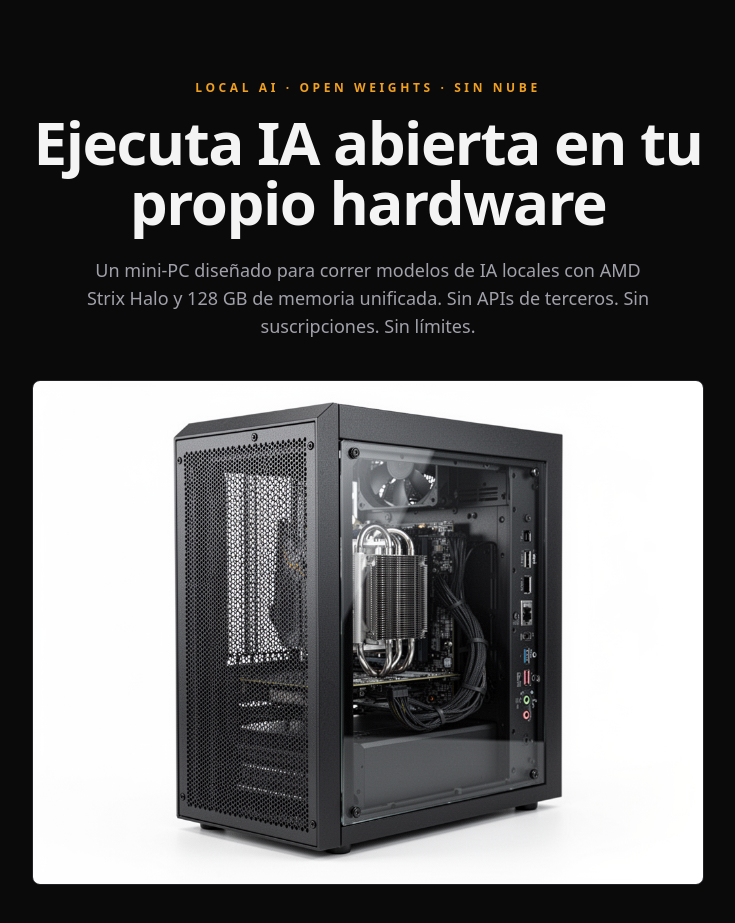
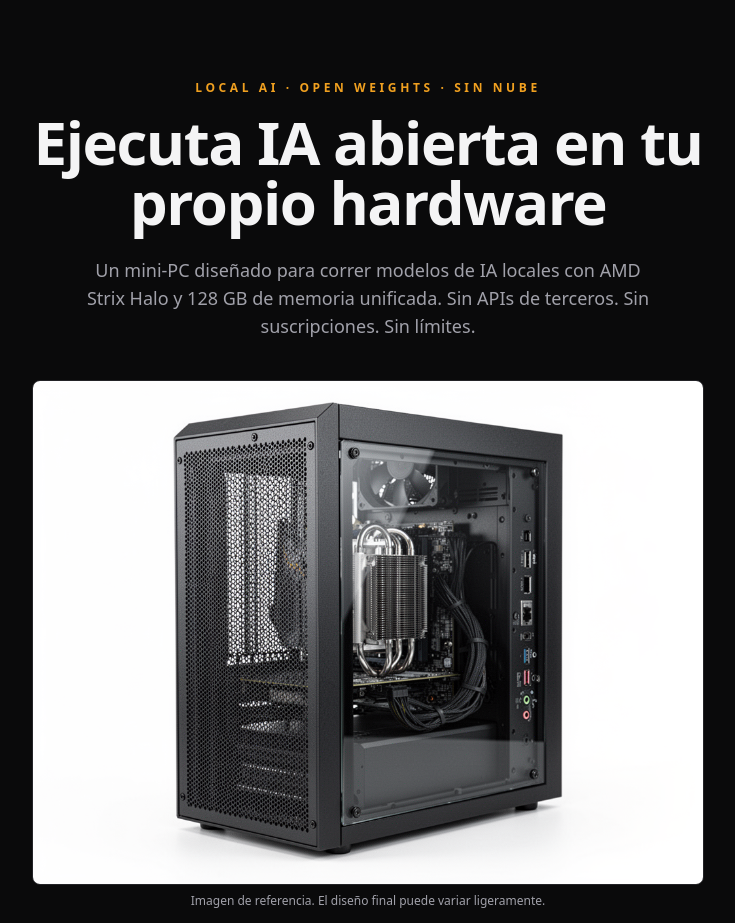
Before and after one commit to PovedaAqui/sovereign-ai-landing, a Next.js app: page / in a window 1280 px wide. Shown: the top 923 px of the page, without its empty margins (272-1007 px from the left). Built offline with nearby package versions, Linux system fonts and the light colour scheme.

Commit message:
Add image reference disclaimer under hero image

```diff
--- a/src/app/page.tsx
+++ b/src/app/page.tsx
@@ -33,6 +33,9 @@ export default function Home() {
             sizes="(max-width: 768px) 100vw, 768px"
             className="w-full rounded-lg border border-[var(--color-border)]"
           />
+          <p className="mt-2 text-xs text-[var(--color-text-muted)]">
+            Imagen de referencia. El diseño final puede variar ligeramente.
+          </p>
         </div>
 
         <a
```
